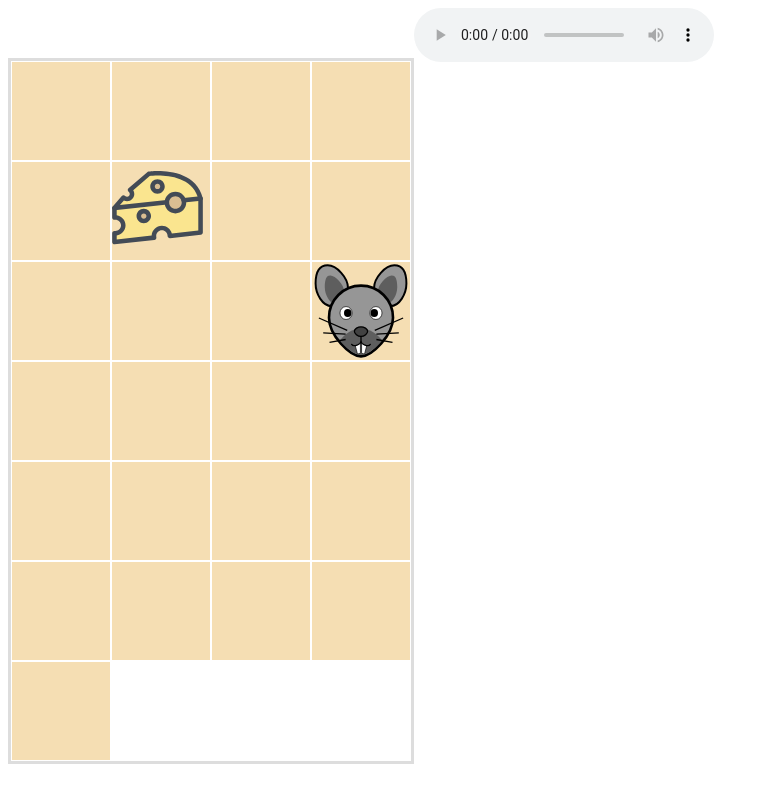
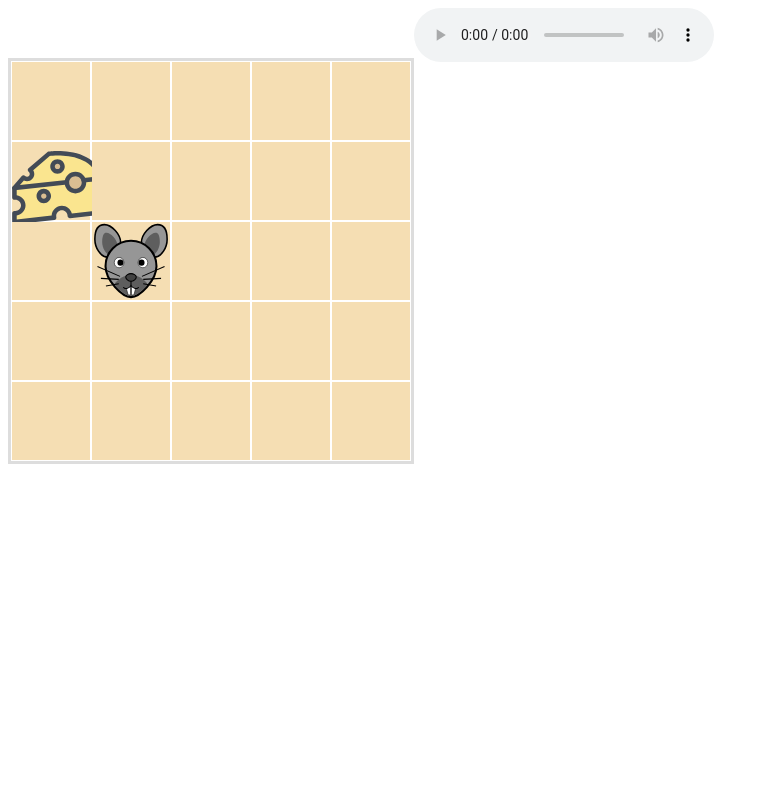
Before and after one commit to tcandarli/games-by-javascript, a plain HTML site: page gameMaze/index.html in a window 1280 px wide. Shown: the whole page, without its empty margins (0-768 px from the left). Drawn offline with nearby package versions, Linux system fonts and the light colour scheme.

Commit message:
Add files via upload

```diff
--- a/gameMaze/css/style.css
+++ b/gameMaze/css/style.css
@@ -6,8 +6,8 @@ main {
 }
 
 section{
-    width: 98px;
-    height: 98px;
+    width: 78px;
+    height: 78px;
     display: block;
     background: wheat;
     margin: 1px;
```
